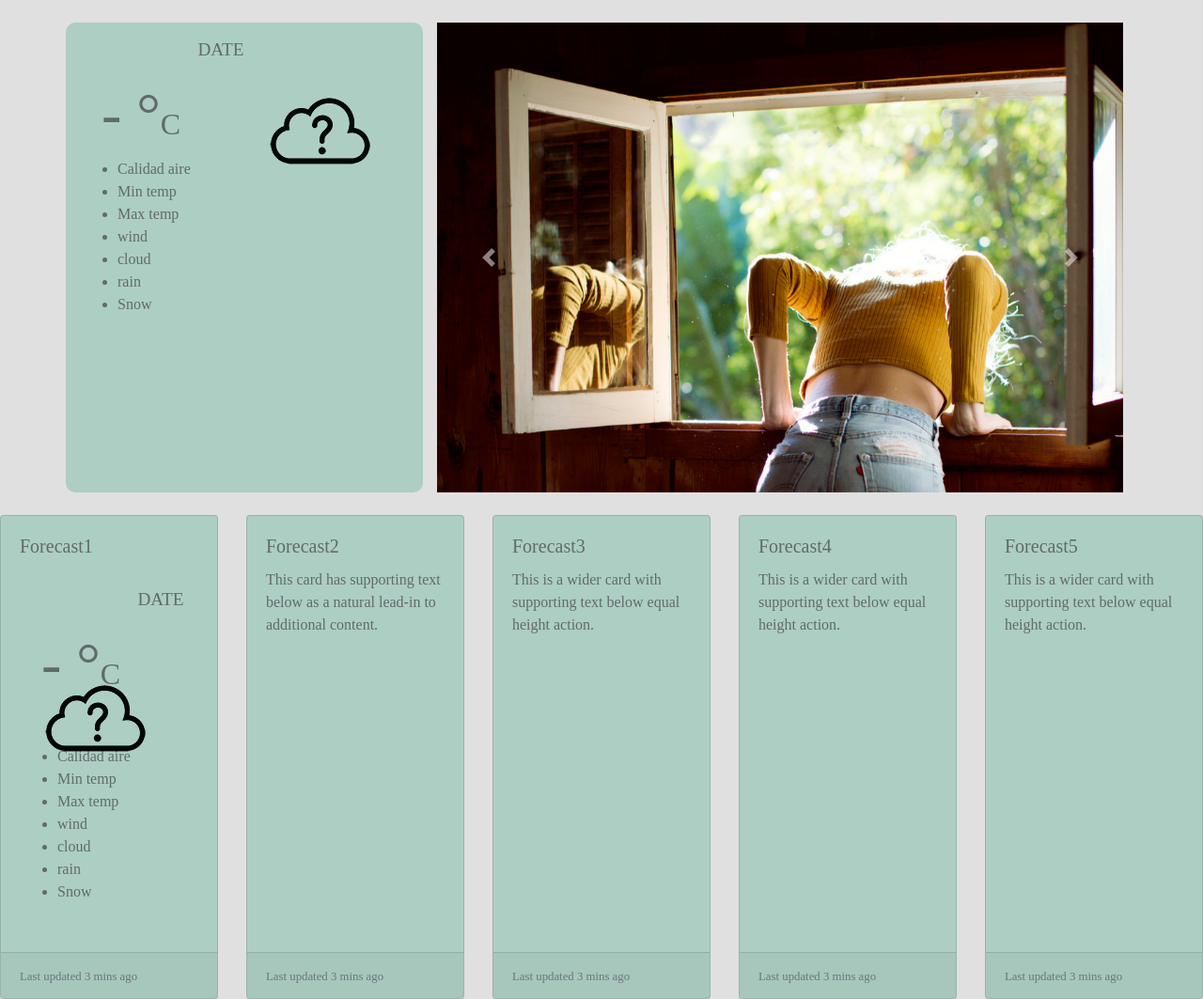
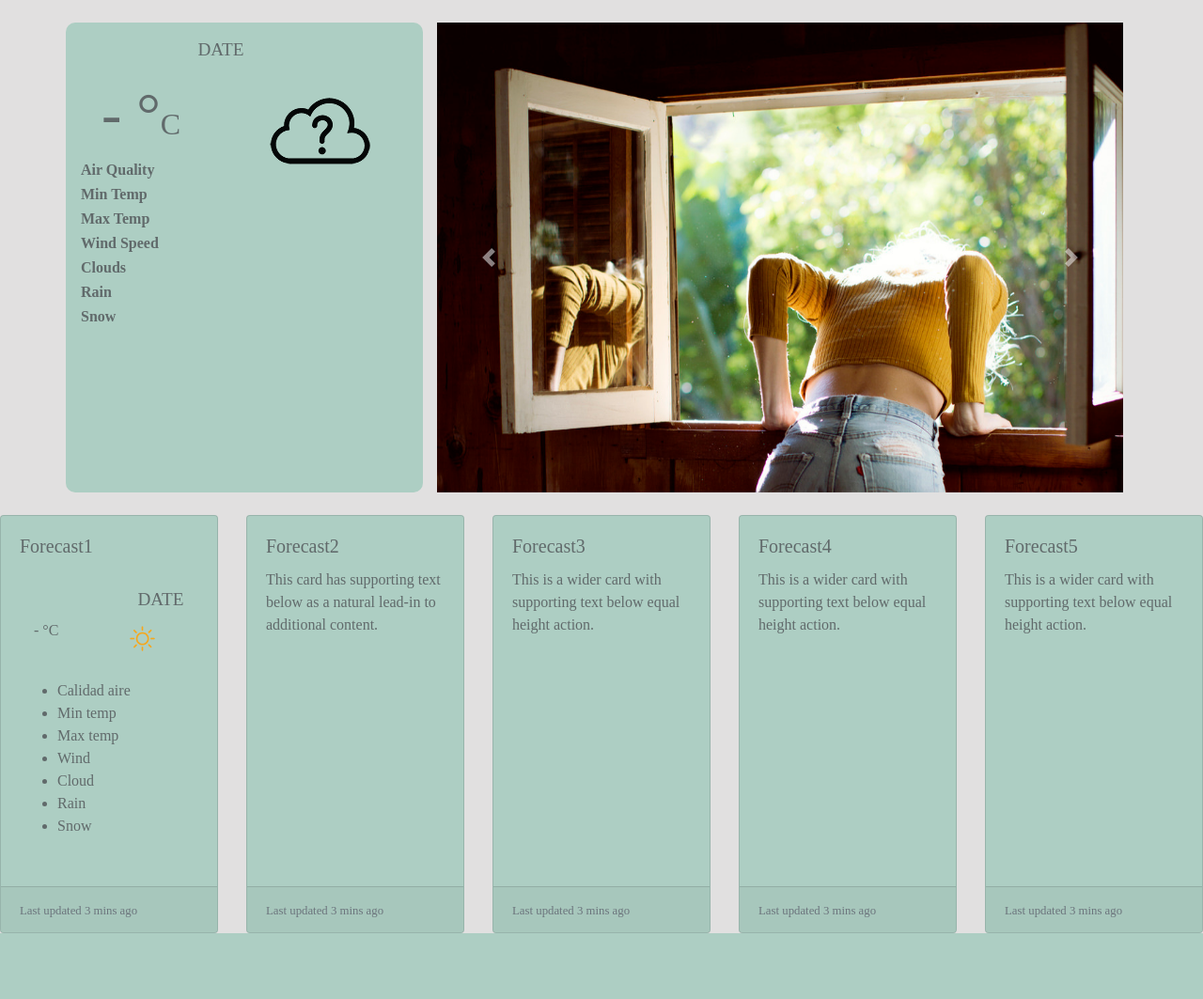
Before and after one commit to santiagofp9/CRECE, a PHP site: page / in a window 1280 px wide. Shown: the part 76-1139 px from the top of the page at 94% size. After the commit the page ends 1069 px from the top, so only its background shows below. Run offline with PHP 8.4, Linux system fonts and the light colour scheme; lists and menus that the app fills with data are empty.

Commit message:
pre merge1

```diff
--- a/index.html
+++ b/index.html
@@ -42,15 +42,38 @@
 						</div>
 						<br>
 						<div class="row">
-							<ul>
-								<li><div>Calidad aire</div></li>
-								<li><div> Min temp</div></li>
-								<li><div> Max temp</div></li>
-								<li><div> wind</div></li>
-								<li><div> cloud</div></li>
-								<li><div> rain </div></li>
-								<li><div> Snow </div></li>
-							</ul>
+							<table width="200" border="0">
+							  <tbody>
+								<tr>
+								  <th scope="row">Air Quality</th>
+								  <td>&nbsp;</td>
+								</tr>
+								<tr>
+								  <th scope="row">Min Temp</th>
+								  <td>&nbsp;</td>
+								</tr>
+								<tr>
+								  <th scope="row">Max Temp</th>
+								  <td>&nbsp;</td>
+								</tr>
+								<tr>
+								  <th scope="row">Wind Speed</th>
+								  <td>&nbsp;</td>
+								</tr>
+								<tr>
+								  <th scope="row">Clouds</th>
+								  <td>&nbsp;</td>
+								</tr>
+								<tr>
+								  <th scope="row">Rain</th>
+								  <td>&nbsp;</td>
+								</tr>
+								<tr>
+								  <th scope="row">Snow</th>
+								  <td>&nbsp;</td>
+								</tr>
+							  </tbody>
+							</table>
 						</div>
         			</div>
     			</div>
@@ -90,13 +113,13 @@
 						<div class="row app-title"><p class="">DATE</p></div>
 						<div class="row">
 							<div class="col">
-								<div class="temperature-value">
+								<div class="temperature-valuef">
 									<p>- °<span>C</span></p>
 								</div>
 							</div>
 							<div class="col">
-								<div class="weather-icon">
-									<img src="icons/unknown.png" alt="">
+								<div class="weather-iconf">
+									<img src="icons/01d.png" alt="">
 								</div>
 							</div>
 						</div>
@@ -104,12 +127,12 @@
 						<div class="row">
 							<ul>
 								<li><div>Calidad aire</div></li>
-								<li><div> Min temp</div></li>
-								<li><div> Max temp</div></li>
-								<li><div> wind</div></li>
-								<li><div> cloud</div></li>
-								<li><div> rain </div></li>
-								<li><div> Snow </div></li>
+								<li><div>Min temp</div></li>
+								<li><div>Max temp</div></li>
+								<li><div>Wind</div></li>
+								<li><div>Cloud</div></li>
+								<li><div>Rain</div></li>
+								<li><div>Snow</div></li>
 							</ul>
 						</div>
         			</div>
--- a/style.css
+++ b/style.css
@@ -20,67 +20,52 @@
     padding: 15px;
     margin: 0 auto;
     font-size: 1.2em;
-
-}
-
-.notification{
-    display: none;
-}
-
-.notification p{
-    font-size: 1.2em;
-    margin: 0;
-    text-align: center;
-    padding: 10px 0;
 }
 
 .weather-icon{
     width: 70px;
     height: 70px;
 }
-
 .weather-icon img{
     display: block;
 	color: #616A6B;
+}
 
+.weather-iconf{
+    width: 40px;
+    height: 40px;
+}
+.weather-iconf img{
+    display: block;
+	color: #616A6B;
+	width: 40px;
+    height: 40px;
 }
 
 .temperature-value{
     width: 100px;
     height:40px;
 }
-
 .temperature-value p{
     font-size: 4em;
     text-align: center;
     cursor: pointer;
 }
-
-.temperature-value p:hover{
-
-}
-
 .temperature-value span{
     font-size: 0.5em;
 }
 
-.temperature-description p{
-    padding: 8px;
-    margin: 0;
+.temperature-value-f{
+    width: 100px;
+    height:40px;
+}
+.temperature-value-f p{
+    font-size: 4em;
     text-align: center;
-    font-size: 1.2em;
+    cursor: pointer;
 }
-
-.location{
-
-}
-
-.location p{
-    margin: 0;
-    padding: 0;
-    color: #293251;
-    text-align: center;
-    font-size: 0.8em;
+.temperature-value-f span{
+    font-size: 0.5em;
 }
 
 #arbol {
```
